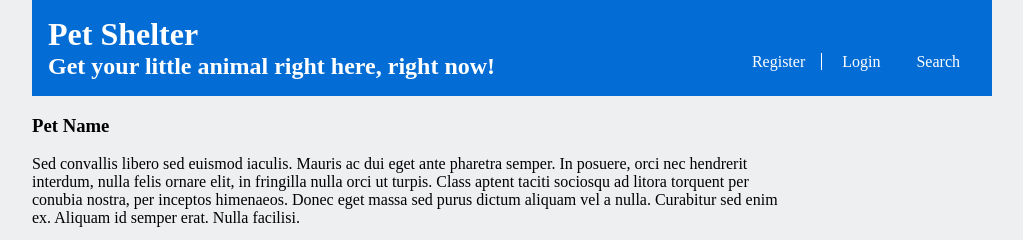
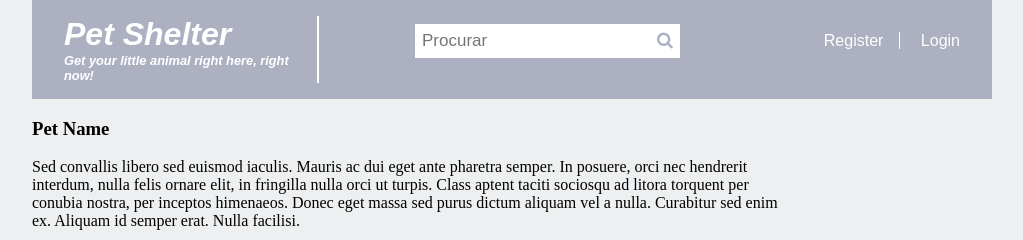
Before and after one commit to samyuh/feup-ltw-project, a PHP site: page / in a window 1280 px wide. Shown: the top 240 px of the page, without its empty margins (128-1151 px from the left). Run offline with PHP 8.4, Linux system fonts and the light colour scheme.

Commit message:
changed header

```diff
--- a/css/style.css
+++ b/css/style.css
@@ -1,18 +1,55 @@
 /* header */
 body > header {
-  background-color: #046dd5;
+  background-color: #ACB0C0;
   color: white;
-
   padding: 1em;
+  padding-left: 2em;
+  font-family: Arial, "Helvetica Neue", Helvetica, sans-serif;
 }
 
 body > header h1, body > header h2{
+  font-style: italic;
   margin: 0;
+}
+
+body > header h2{
+  font-size: 0.8em;
 }
 
 body > header a {
   color: white;
   text-decoration: none;
+}
+
+body > header #search{
+  padding-right: 9em;
+  padding-top: 0.5em;
+}
+
+body > header #search input[type=text] {
+  padding: 7px;
+  border: none;
+  font-size: 17px;
+}
+
+body > header #search button {
+  float: right;
+  padding: 7px;
+  background: white;
+  color: #ACB0C0;
+  font-size: 17px;
+  border: none;/* Prevent double borders */
+  cursor: pointer;
+}
+
+body > header #name_slogan  {
+  border-right: 2px solid white;
+  padding-bottom: 0;
+  margin-right: 6em;
+}
+
+body > header #signup{
+  padding-top: 1em;
 }
 
 body > header #signup a:first-child {
@@ -72,7 +109,11 @@ body > header h2 {
   grid-row: 2;
 }
 
+body > header #search {
+  grid-column: 2;
+  grid-row: 1;
+}
 body > header #signup {
-  grid-column: 2;
-  grid-row: 2;
+  grid-column: 3;
+  grid-row: 1;
 }
--- a/templates/common/header.php
+++ b/templates/common/header.php
@@ -5,14 +5,23 @@
     <meta charset="UTF-8">
     <meta name="viewport" content="width=device-width, initial-scale=1.0">
     <link href="../../css/style.css" rel="stylesheet">
+    <!-- Add icon library -->
+    <link rel="stylesheet" href="https://cdnjs.cloudflare.com/ajax/libs/font-awesome/4.7.0/css/font-awesome.min.css">
   </head>
   <body>
     <header>
-      <h1><a href="list_news.php">Pet Shelter</a></h1>
-      <h2><a href="list_news.php">Get your little animal right here, right now!</a></h2>
+      <div id="name_slogan">
+        <h1><a href="list_news.php">Pet Shelter</a></h1>
+        <h2><a href="list_news.php">Get your little animal right here, right now!</a></h2>
+      </div>
+      <div id="search">
+        <form action="/index.php">
+          <input type="text" placeholder="Procurar" name="search">
+          <button type="submit"><i class="fa fa-search"></i></button>
+        </form>
+      </div>
       <div id="signup">
         <a href="register.html">Register</a>
         <a href="login.html">Login</a>
-        <a href="">Search</a>
       </div>
     </header>
```
